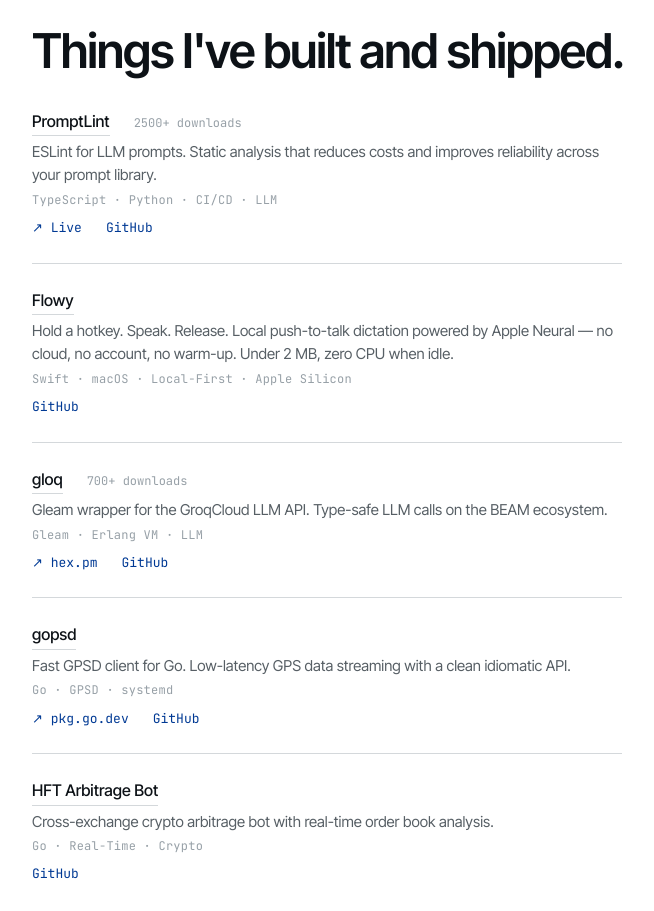
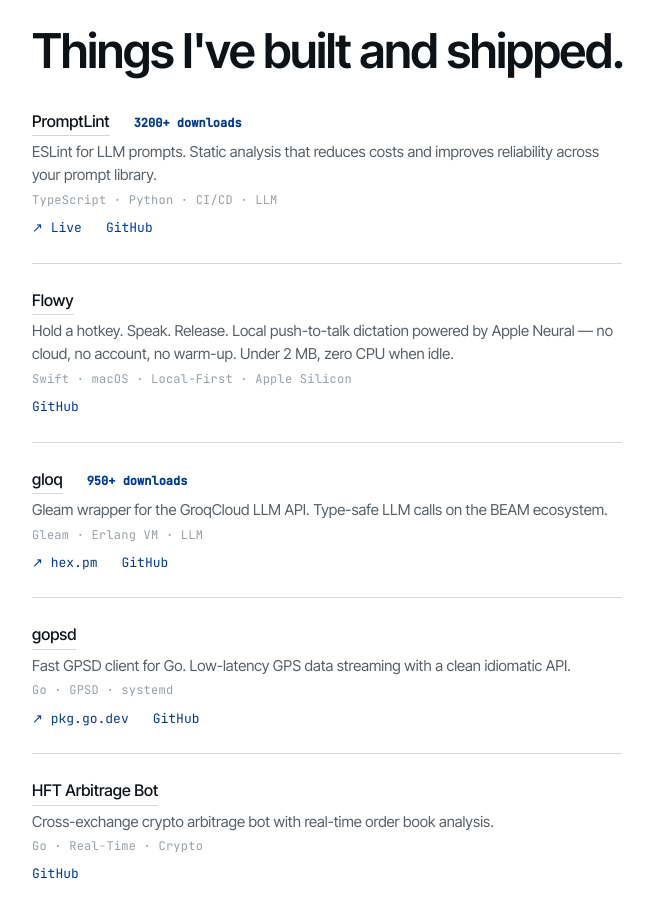
Before and after one commit to AryaanSheth/aryaan.cloud, a React (Vite) app: page / in a window 1280 px wide. Shown: the part 2106-3017 px from the top of the page, without its empty margins (360-1014 px from the left). Built offline with nearby package versions, Linux system fonts and the light colour scheme; what marked-highlight would draw is missing.

Commit message:
feat: update download counts and bold project stats
- PromptLint: 2000+ -> 3200+
- gloq: 700+ -> 950+
- .proj__stat: muted gray -> accent color + font-weight 600 for visibility

https://claude.ai/code/session_01CTdmdE764RiG2WCmbpiHVW

```diff
--- a/src/App.tsx
+++ b/src/App.tsx
@@ -189,7 +189,7 @@ export function App() {
                   <li>
                     <div className="proj__head">
                       <a href="https://promptlint.dev" target="_blank" rel="noopener noreferrer">PromptLint</a>
-                      <span className="proj__stat">2500+ downloads</span>
+                      <span className="proj__stat">3200+ downloads</span>
                     </div>
                     <span className="proj__sub">ESLint for LLM prompts. Static analysis that reduces costs and improves reliability across your prompt library.</span>
                     <span className="proj__meta">TypeScript · Python · CI/CD · LLM</span>
@@ -211,7 +211,7 @@ export function App() {
                   <li>
                     <div className="proj__head">
                       <a href="https://hex.pm/packages/gloq" target="_blank" rel="noopener noreferrer">gloq</a>
-                      <span className="proj__stat">700+ downloads</span>
+                      <span className="proj__stat">950+ downloads</span>
                     </div>
                     <span className="proj__sub">Gleam wrapper for the GroqCloud LLM API. Type-safe LLM calls on the BEAM ecosystem.</span>
                     <span className="proj__meta">Gleam · Erlang VM · LLM</span>
--- a/src/index.css
+++ b/src/index.css
@@ -244,7 +244,8 @@ body {
 .proj__stat {
   font-family: var(--font-mono);
   font-size: 0.75rem;
-  color: var(--color-ink-muted);
+  font-weight: 600;
+  color: var(--color-accent);
 }
 
 .proj__sub {
```
